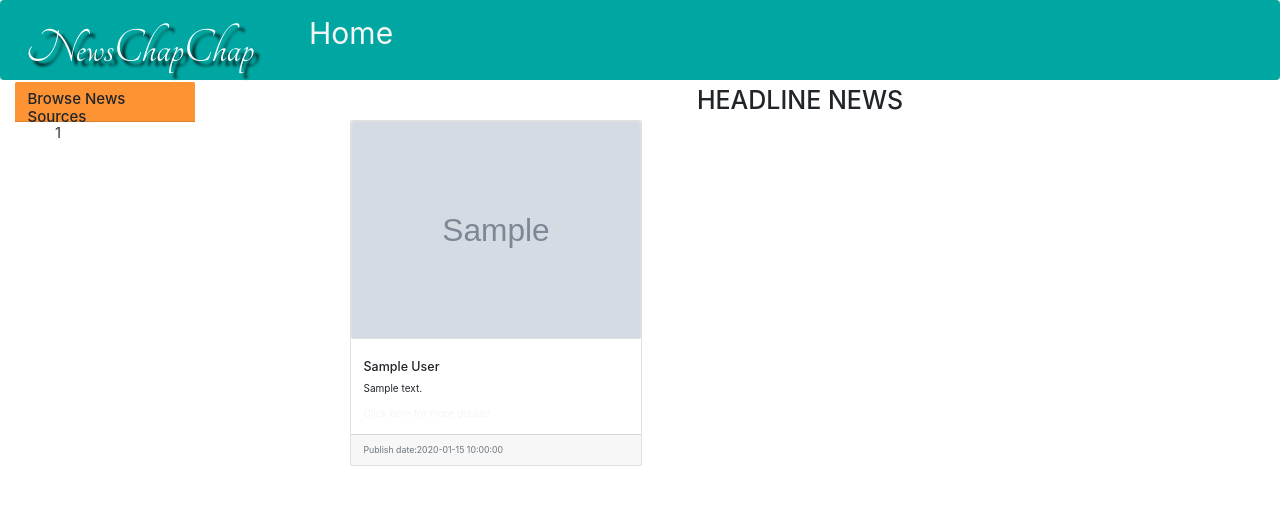
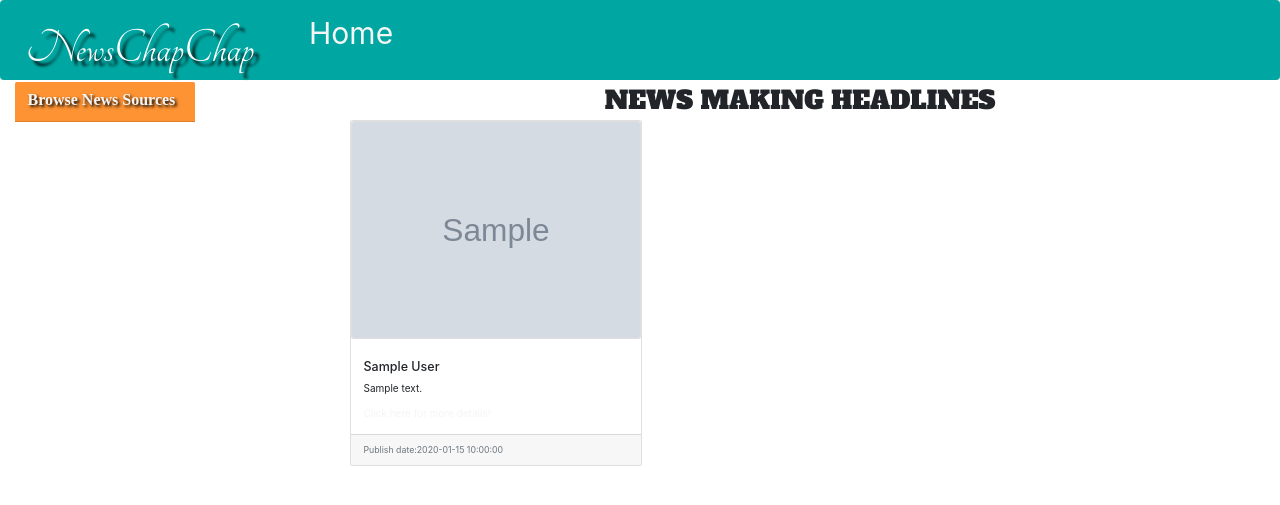
Before and after one commit to KaranjaK/News-Api, a Flask app: template app/templates/index.html in a window 1280 px wide. Shown: the top 505 px of the page. Run offline with Flask 2, Linux system fonts and the light colour scheme; the template is opened without the code that fills it: most values are stand-ins (such as "Sample title", 1, 10 or a date in 2020); grey boxes marked "Sample" are stand-in pictures; some libraries are stand-ins or nearby versions.

Commit message:
It will redefine the variable block

```diff
--- a/app/templates/index.html
+++ b/app/templates/index.html
@@ -10,14 +10,14 @@
 
                     <div class="col-3">
                         <div class="card-column">
-                            <div class="card-header">
-                                <h4>Browse News Sources</h4>
+                            <div class="card-header position-fixed">
+                                <h4 class="browse">Browse News Sources</h4>
                             </div>
                             <div class="list-group list-group-flush scrolly">
                                 <ul>
                                     {% for source in sources %}
-                                        <a href="/article/{{source.id}}">
-                                            <p class="text-capitalize text-dark ">{{source.id}}</p>
+                                        <a href="/articles/{{source.id}}">
+                                            <p class="text-capitalize text-dark ">{{source.name}}</p>
                                         </a>
                                     {% endfor %}
                                 </ul>
@@ -27,11 +27,10 @@
                     </div>
 
                     <div class="col-9">
-                        <h1 align="center"> HEADLINE NEWS </h3>
-                        <div class="container">
+                        <div class="container-fluid">
+                            <h1 class="headlinenews"> NEWS MAKING HEADLINES </h3>
                             <div class="card-columns">
                                 {% for headlines in headlines %}
-
                                     <div class="card">
                                         <img class="card" src="{{headlines.image}}" alt="Card image cap" size="100px100">
                                         <div class="card-body">
```
